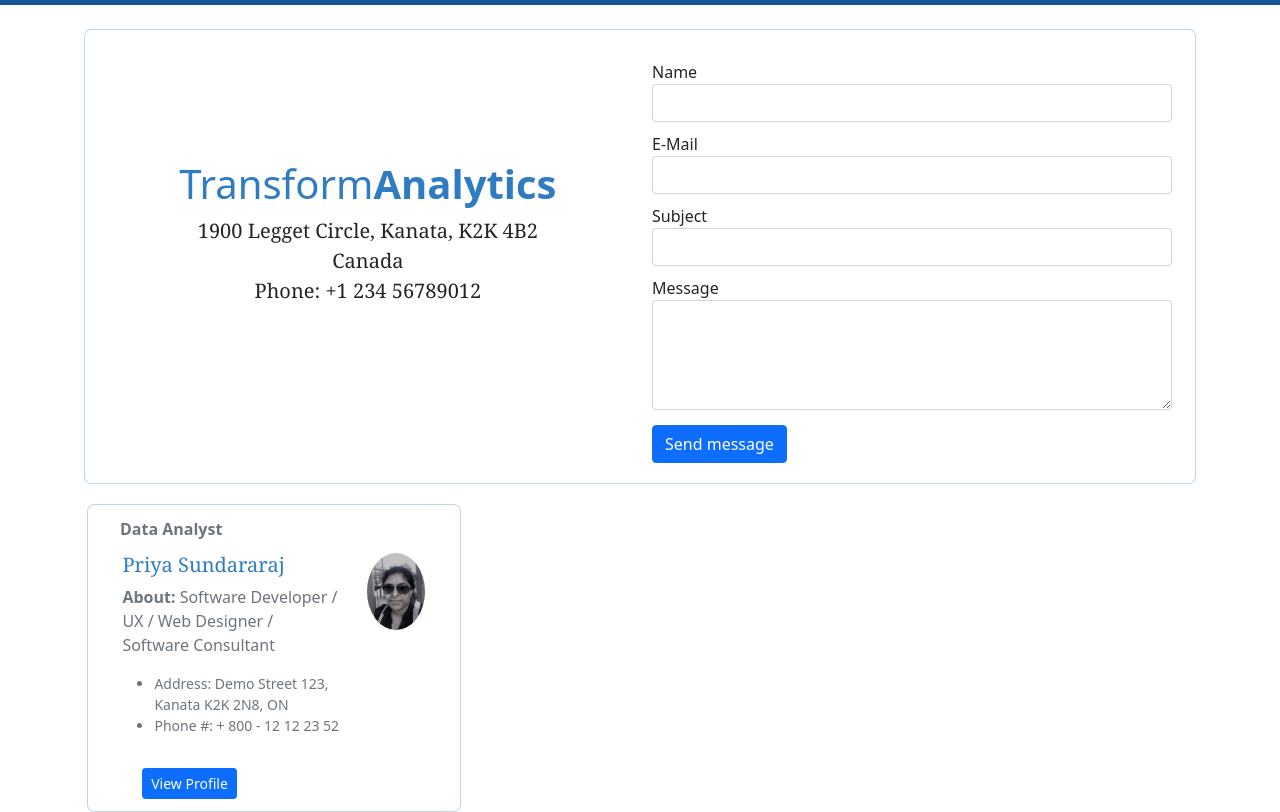
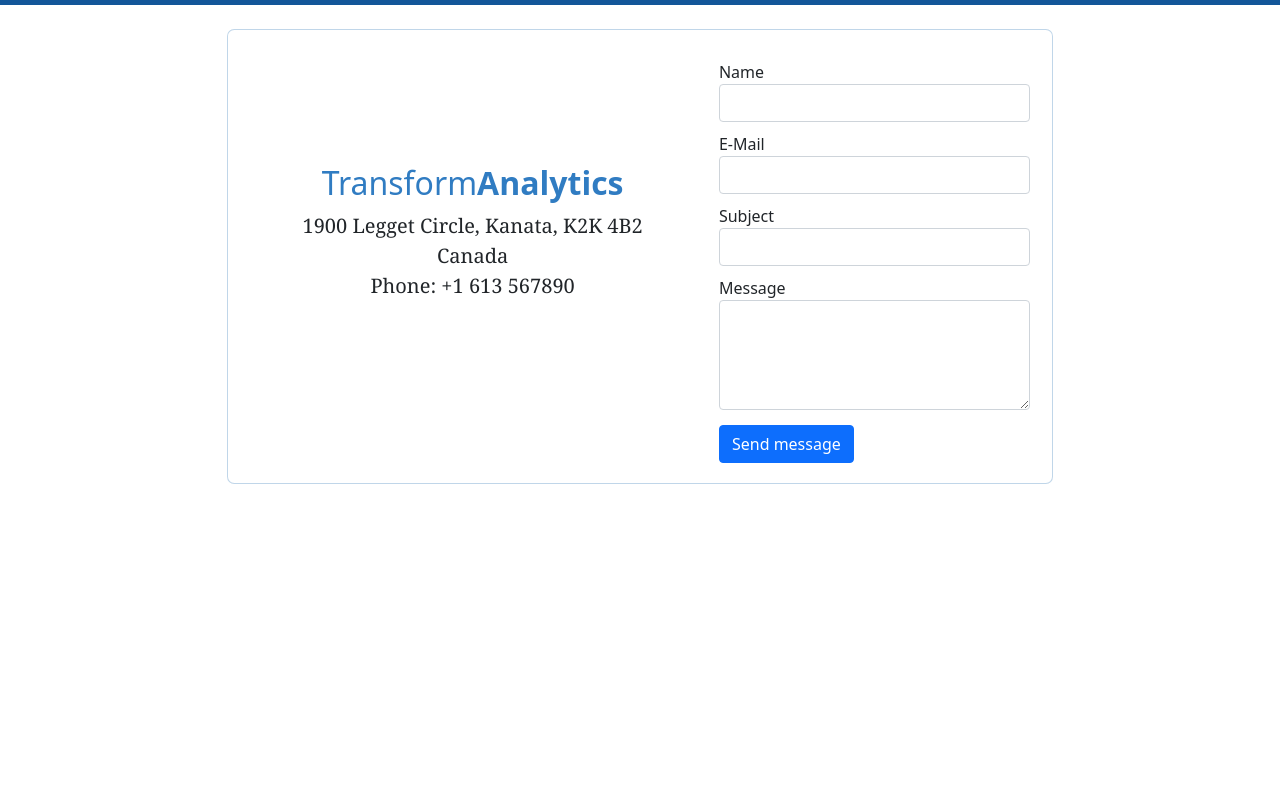
Before and after one commit to itspria/web-design-challenge, a plain HTML site: page contact.html in a window 1280 px wide. Shown: the part 67-879 px from the top of the page. After the commit the page ends 800 px from the top, so only its background shows below. Drawn offline with nearby package versions, Linux system fonts and the light colour scheme.

Commit message:
updated contact page

```diff
--- a/contact.html
+++ b/contact.html
@@ -50,23 +50,24 @@
             </div>
         </nav>
 
-        <div class="container">
+        <div class="container-fluid">
             <div class="row">
-                <div class="col-md-12">
+              <div class="col-md-2"></div>
+                <div class="col-md-8 content-wrapper" >
                     <section class="content">
                         <br>
                         <!-- Default box -->
                         <div class="card">
                           <div class="card-body row">
-                            <div class="col-6 text-center d-flex align-items-center justify-content-center">
+                            <div class="col-7 text-center d-flex align-items-center justify-content-center">
                               <div class="">
-                                <h1 style="color: rgb(48, 124, 194);">Transform<strong>Analytics</strong></h1>
+                                <h2 style="color: rgb(48, 124, 194);">Transform<strong>Analytics</strong></h2>
                                 <p class="lead mb-5">1900 Legget Circle, Kanata, K2K 4B2 <br>Canada<br>
-                                  Phone: +1 234 56789012
+                                  Phone: +1 613 567890
                                 </p>
                               </div>
                             </div>
-                            <div class="col-6">
+                            <div class="col-5">
                               <div class="form-group" style="margin-top: 10px;">
                                 <label for="inputName">Name</label>
                                 <input type="text" id="inputName" class="form-control" />
@@ -94,40 +95,6 @@
                       </section>
                 </div>
             </div>
-            <div class="row" style="margin-top: 20px; margin-left: 5px;">
-              <div class="card d-flex col-4">
-                <div class="card-header text-muted border-bottom-0">
-                  Data Analyst
-                </div>
-                <div class="card-body pt-0">
-                  <div class="row">
-                    <div class="col-9">
-                      <h2 class="lead" style="color: rgb(48, 124, 194);"><b>Priya Sundararaj</b></h2>
-                      <p class="text-muted text-sm"><b>About: </b>Software Developer / UX / Web Designer / Software Consultant </p>
-                      <ul class="ml-4 mb-0 fa-ul text-muted">
-                        <li class="small"><span class="fa-li"><i class="fas fa-lg fa-building"></i></span> Address: Demo Street 123, Kanata K2K 2N8, ON</li>
-                        <li class="small"><span class="fa-li"><i class="fas fa-lg fa-phone"></i></span> Phone #: + 800 - 12 12 23 52</li>
-
-                      </ul>
-                    </div>
-                    <div class="col-3 text-center">
-                      <img src="assets/priya.jpg" alt="Priya Sundararaj" class="img-circle img-fluid">
-                    </div>
-                  </div>
-                </div>
-                <div class="card-footer">
-                  <div class="text-right">
-                    <a href="#" class="btn btn-sm bg-teal">
-                      <i class="fas fa-comments"></i>
-                    </a>
-                    <a href="#" class="btn btn-sm btn-primary">
-                      <i class="fas fa-user"></i> View Profile
-                    </a>
-                  </div>
-                </div>
-              </div>
-            </div>
         </div>
-
     </body>
 </html>
```
Also changed, not shown: assets/priya.jpg (deleted).
